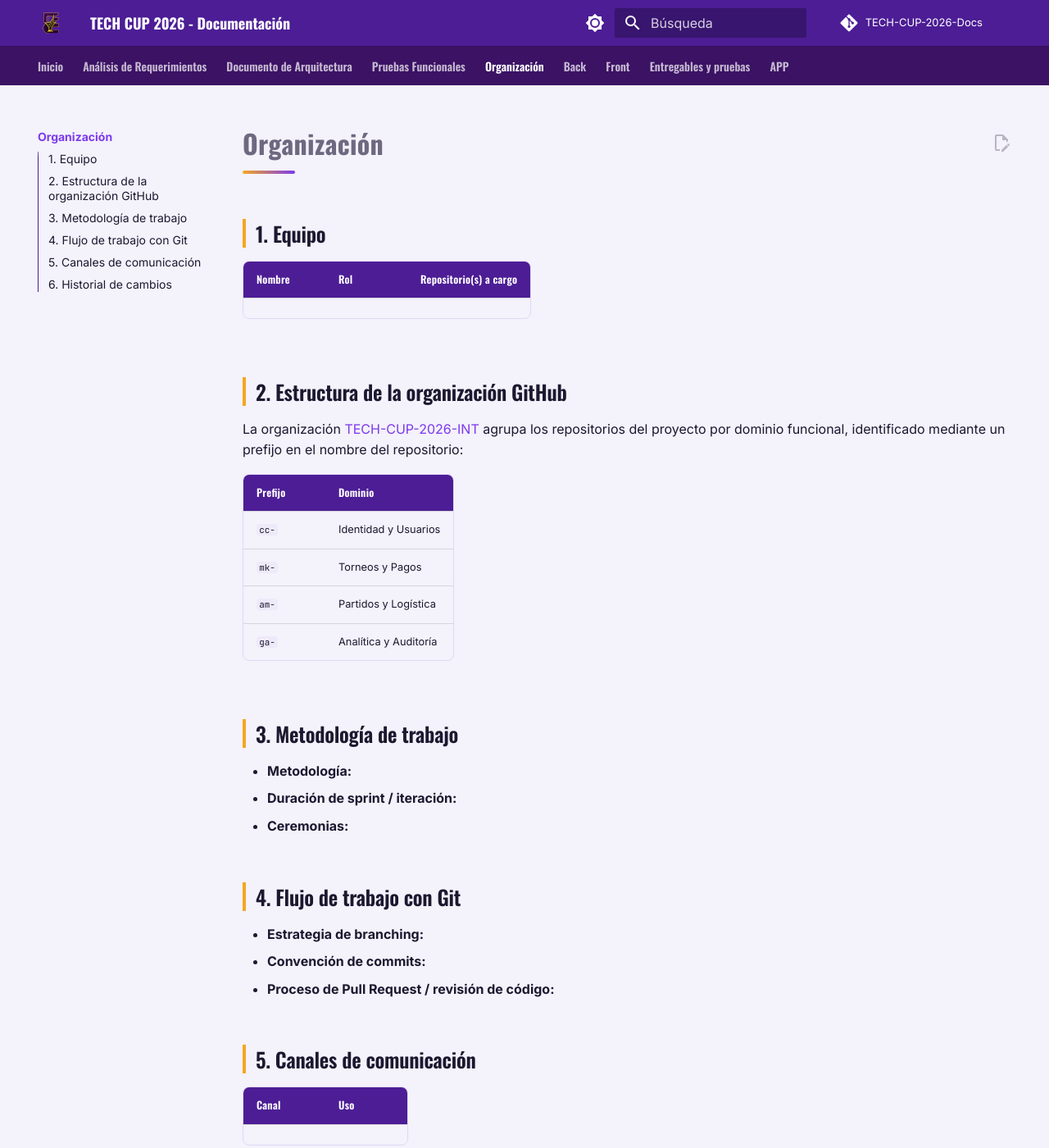
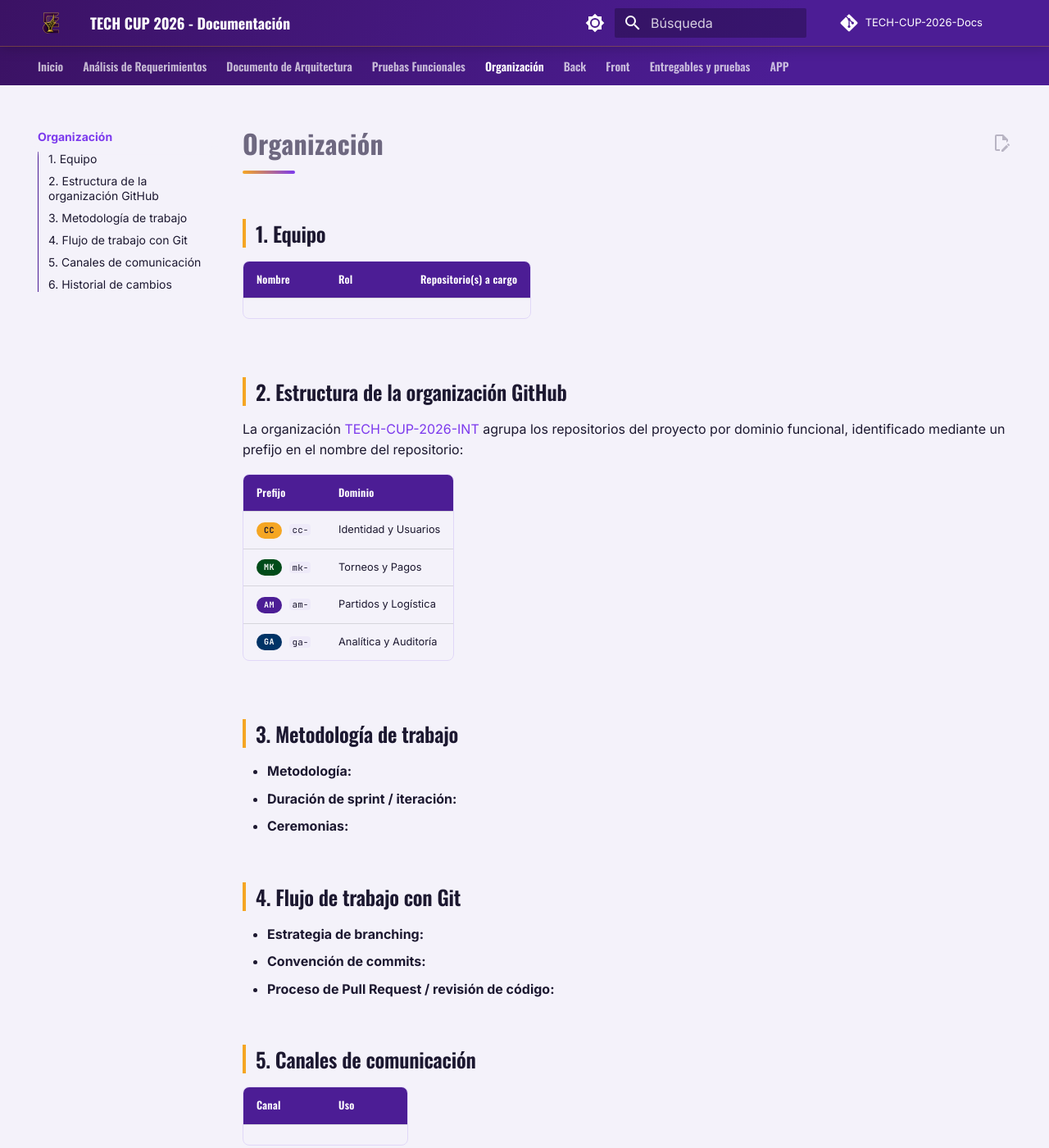
Before and after one commit to TECH-CUP-2026-INT/TECH-CUP-2026-Docs, an MkDocs documentation site: the page built from docs/organizacion.md, in a window 1280 px wide and 1400 px high. Shown: the whole window at 82% size. Built offline with MkDocs 1.6.1 and Material for MkDocs 9.7.7, drawn with Linux system fonts in a browser that asks for light colours; comment, search, counter and statistics services are not loaded.

Commit message:
Agrega badges de dominio y enriquece el modo oscuro
Suma badges de color (CC/MK/AM/GA) en la portada y en la tabla de
organizacion. En modo oscuro se agrega degradado real en el header,
separacion de superficies en la barra lateral, glow sutil de fondo,
mas profundidad en tarjetas/tablas/codigo y scrollbar a medida.

```diff
--- a/docs/organizacion.md
+++ b/docs/organizacion.md
@@ -12,10 +12,10 @@ La organización [TECH-CUP-2026-INT](https://github.com/TECH-CUP-2026-INT) agrup
 
 | Prefijo | Dominio |
 |---|---|
-| `cc-` | Identidad y Usuarios |
-| `mk-` | Torneos y Pagos |
-| `am-` | Partidos y Logística |
-| `ga-` | Analítica y Auditoría |
+| <span class="tc-badge tc-badge-cc">CC</span> `cc-` | Identidad y Usuarios |
+| <span class="tc-badge tc-badge-mk">MK</span> `mk-` | Torneos y Pagos |
+| <span class="tc-badge tc-badge-am">AM</span> `am-` | Partidos y Logística |
+| <span class="tc-badge tc-badge-ga">GA</span> `ga-` | Analítica y Auditoría |
 
 ## 3. Metodología de trabajo
 
--- a/docs/stylesheets/extra.css
+++ b/docs/stylesheets/extra.css
@@ -166,10 +166,6 @@
   color: var(--md-accent-fg-color);
 }
 
-.md-tabs {
-  background-color: var(--md-primary-fg-color--dark);
-}
-
 /* ---- Botones (.md-button) — el dorado como CTA de "logro" ------------- */
 
 .md-typeset .md-button {
@@ -290,12 +286,6 @@
   padding: 12px;
 }
 
-/* ---- Header: leve profundidad para separar del contenido -------------- */
-
-.md-header {
-  box-shadow: 0 1px 0 0 rgba(0, 0, 0, .08);
-}
-
 /* ---- Selección de texto con el acento dorado --------------------------- */
 
 .md-typeset ::selection {
@@ -393,3 +383,113 @@
   font-size: 15px;
   margin: 0;
 }
+
+/* ---- Badges de dominio (cc- / mk- / am- / ga-) ------------------------- */
+
+.tc-badge {
+  display: inline-flex;
+  align-items: center;
+  font-family: 'JetBrains Mono', monospace;
+  font-size: 10px;
+  font-weight: 600;
+  letter-spacing: .04em;
+  padding: 2px 9px;
+  border-radius: 999px;
+  margin-right: 6px;
+  vertical-align: middle;
+  line-height: 1.6;
+}
+
+/* cc- Identidad y Usuarios -> dorado (texto oscuro: el dorado no pasa AA con texto claro) */
+.tc-badge-cc { background-color: #F5A623; color: #1C1830; }
+/* mk- Torneos y Pagos -> verde (ingeniería de sistemas, paleta de carreras) */
+.tc-badge-mk { background-color: #004B19; color: #FFFFFF; }
+/* am- Partidos y Logística -> morado de marca */
+.tc-badge-am { background-color: #4C1D95; color: #FFFFFF; }
+/* ga- Analítica y Auditoría -> azul (matemáticas, paleta de carreras) */
+.tc-badge-ga { background-color: #003366; color: #FFFFFF; }
+
+.md-typeset h3 .tc-badge {
+  font-size: 11px;
+  margin-right: 10px;
+}
+
+/* ==========================================================================
+   Modo oscuro — más profundidad y carácter ("estadio nocturno")
+   ========================================================================== */
+
+.md-header,
+.md-tabs {
+  background: linear-gradient(120deg, var(--md-primary-fg-color--dark), var(--md-primary-fg-color) 75%);
+}
+
+[data-md-color-scheme="slate"] .md-header,
+[data-md-color-scheme="slate"] .md-tabs {
+  background: linear-gradient(120deg, #160B24 0%, #3B1264 55%, #4C1D95 100%);
+}
+
+.md-header {
+  box-shadow: 0 1px 0 0 rgba(245, 166, 35, .3), 0 2px 16px rgba(0, 0, 0, .2);
+}
+
+/* Glow sutil detrás del contenido, como reflectores de estadio */
+[data-md-color-scheme="slate"] .md-container {
+  background-image:
+    radial-gradient(ellipse 900px 480px at 8% -8%, rgba(124, 58, 237, .16), transparent 60%),
+    radial-gradient(ellipse 800px 460px at 100% 8%, rgba(245, 166, 35, .07), transparent 55%);
+  background-repeat: no-repeat;
+}
+
+/* Separación sutil de la barra lateral respecto al contenido */
+[data-md-color-scheme="slate"] .md-sidebar__scrollwrap {
+  border-right: 1px solid rgba(245, 166, 35, .06);
+}
+
+[data-md-color-scheme="slate"] .md-nav__link {
+  border-radius: 6px;
+  transition: background-color .15s, color .15s;
+}
+
+[data-md-color-scheme="slate"] .md-nav__link:hover {
+  background-color: rgba(245, 166, 35, .08);
+}
+
+[data-md-color-scheme="slate"] .md-nav__link--active {
+  background-color: rgba(124, 58, 237, .16);
+}
+
+/* Más profundidad en tarjetas de contenido sobre el fondo negro */
+[data-md-color-scheme="slate"] .md-typeset .admonition,
+[data-md-color-scheme="slate"] .md-typeset details,
+[data-md-color-scheme="slate"] .md-typeset pre,
+[data-md-color-scheme="slate"] .md-typeset table:not([class]),
+[data-md-color-scheme="slate"] .md-typeset .mermaid {
+  box-shadow: 0 6px 20px rgba(0, 0, 0, .35);
+}
+
+[data-md-color-scheme="slate"] .md-search__form {
+  background-color: rgba(255, 255, 255, .08);
+}
+
+[data-md-color-scheme="slate"] .md-search__form:hover {
+  background-color: rgba(255, 255, 255, .14);
+}
+
+/* Scrollbar a medida */
+::-webkit-scrollbar {
+  width: 10px;
+  height: 10px;
+}
+
+::-webkit-scrollbar-track {
+  background: transparent;
+}
+
+::-webkit-scrollbar-thumb {
+  background-color: var(--md-default-fg-color--lightest);
+  border-radius: 6px;
+}
+
+::-webkit-scrollbar-thumb:hover {
+  background-color: var(--md-accent-fg-color--transparent);
+}
```
Also changed, not shown: docs/index.md (+15 -15 lines).
